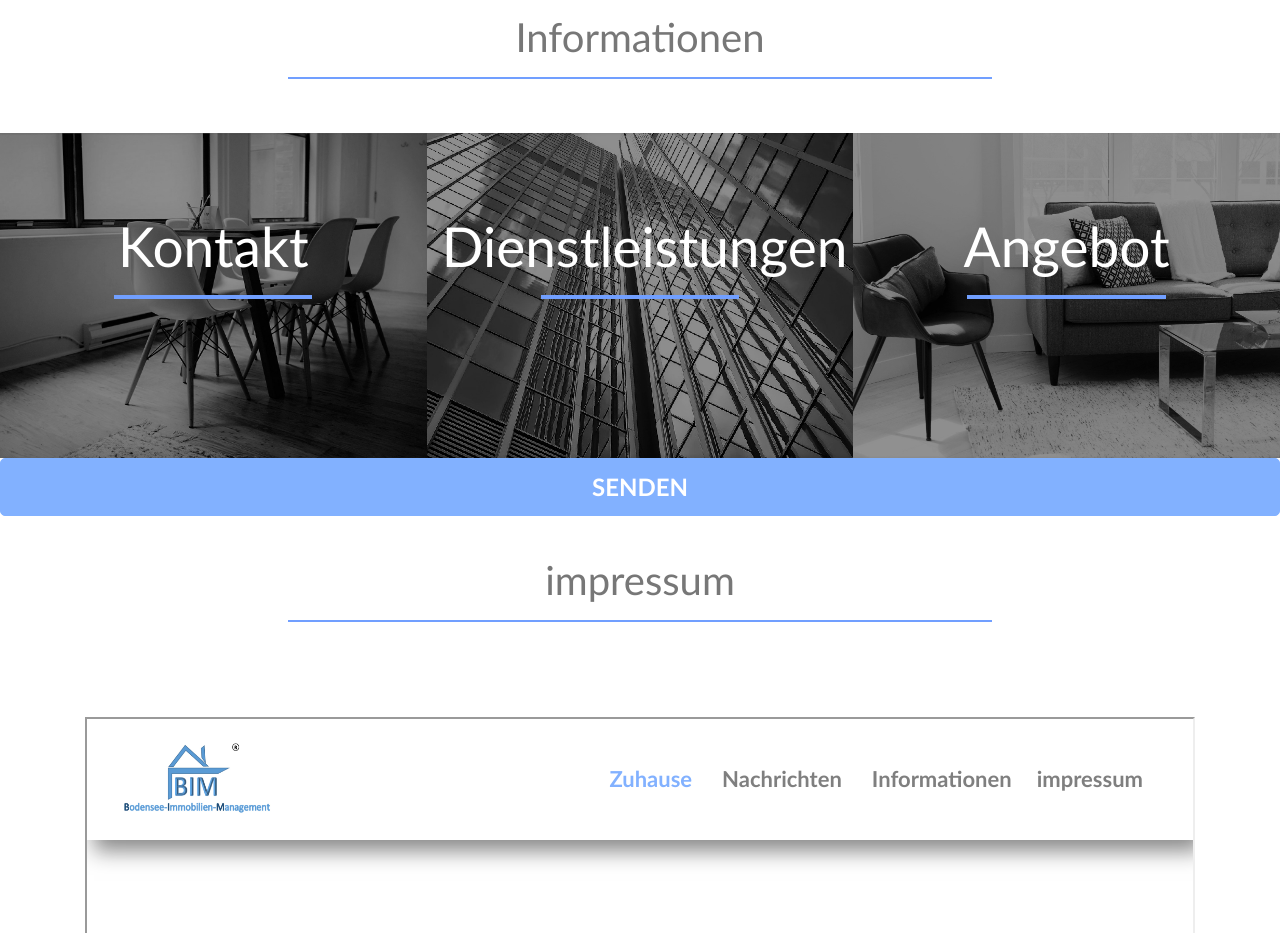
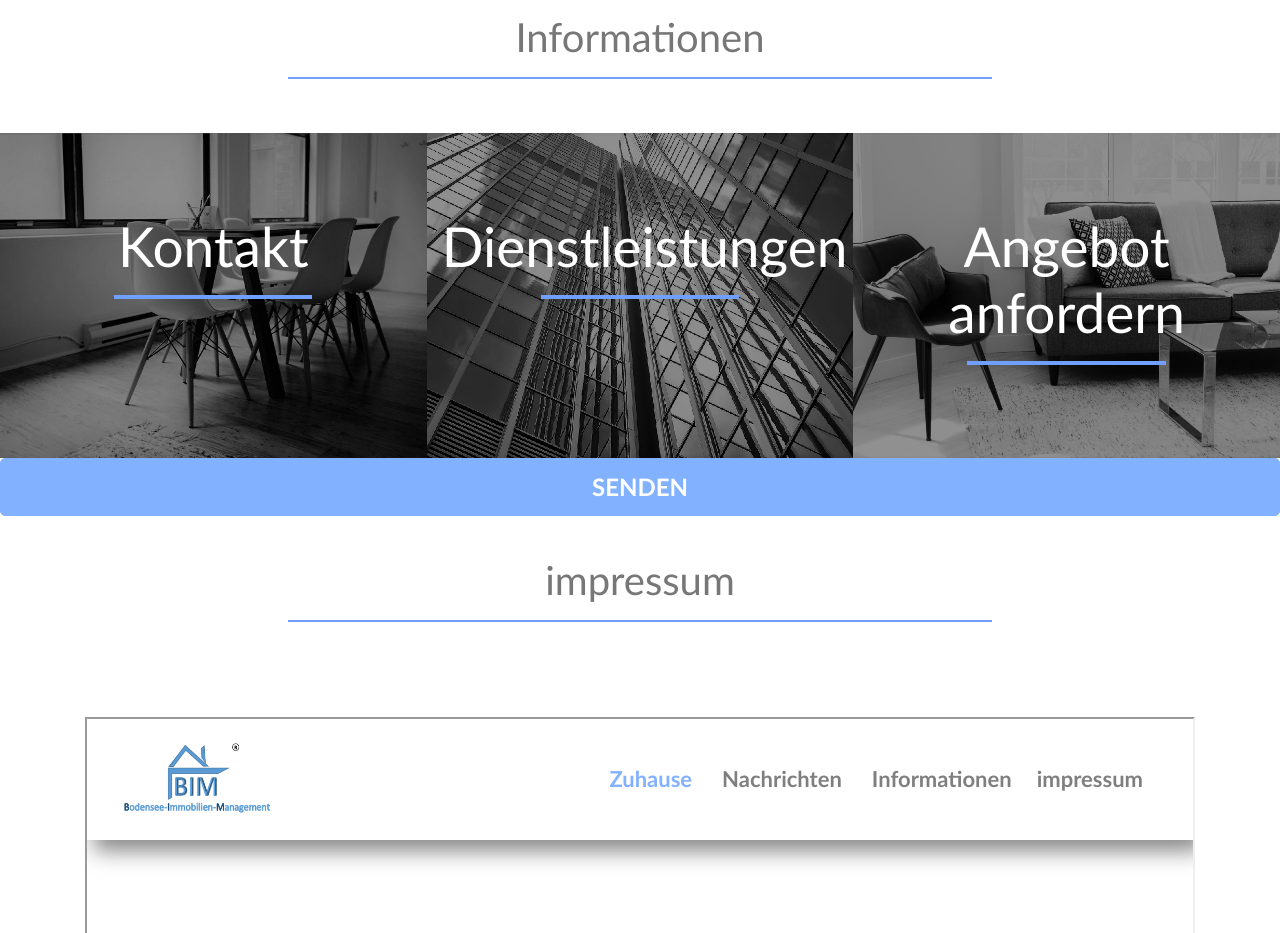
Before and after one commit to Dhia-Meniaoui/real-estate-website-BIM, a Vue app in the folder client/: page / in a window 1280 px wide. Shown: the part 820-1753 px from the top of the page. Built offline with nearby package versions, Linux system fonts and the light colour scheme.

Commit message:
make it better

```diff
--- a/client/src/components/HelloWorld.vue
+++ b/client/src/components/HelloWorld.vue
@@ -63,7 +63,7 @@
       <router-link v-scroll-to="'#carouselExampleControls'" tag="a" to="/OffreBim">
       <a style="text-decoration : none;" >
         <div id="offre1" class="col-lg-4 col-md-4 col-sm-6 col-xs-12 ig4">
-          <h1 id="offre">Angebot </h1>
+          <h1 id="offre">Angebot anfordern</h1>
           <hr style="border-top: 4px solid #719fff;width: 50%;">
         </div>
       </a>
```
